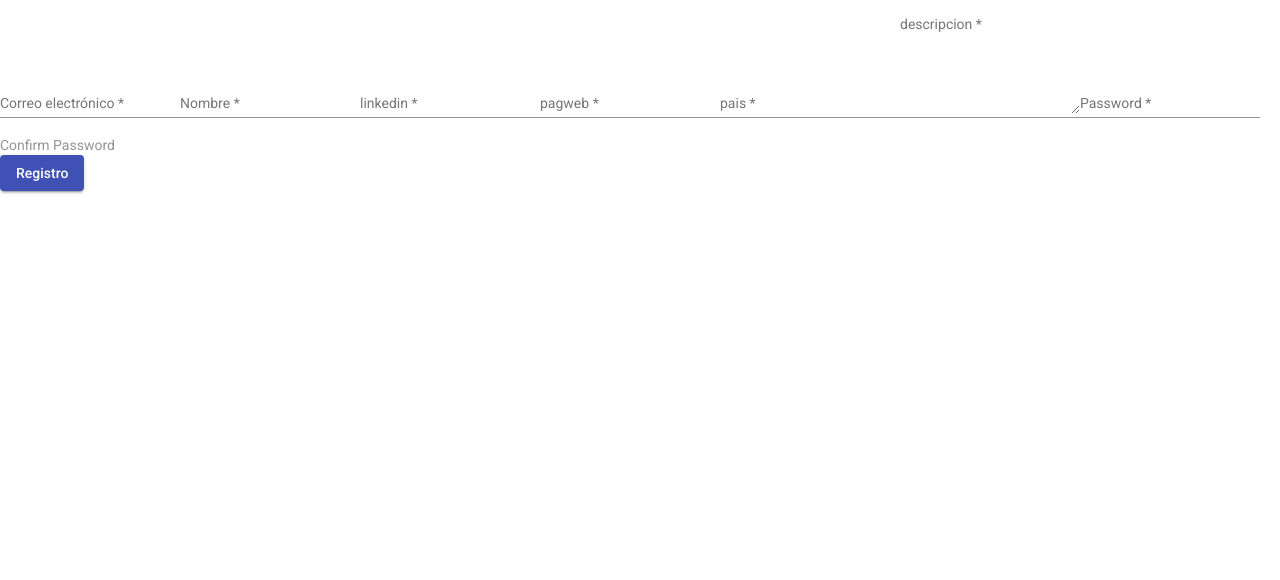
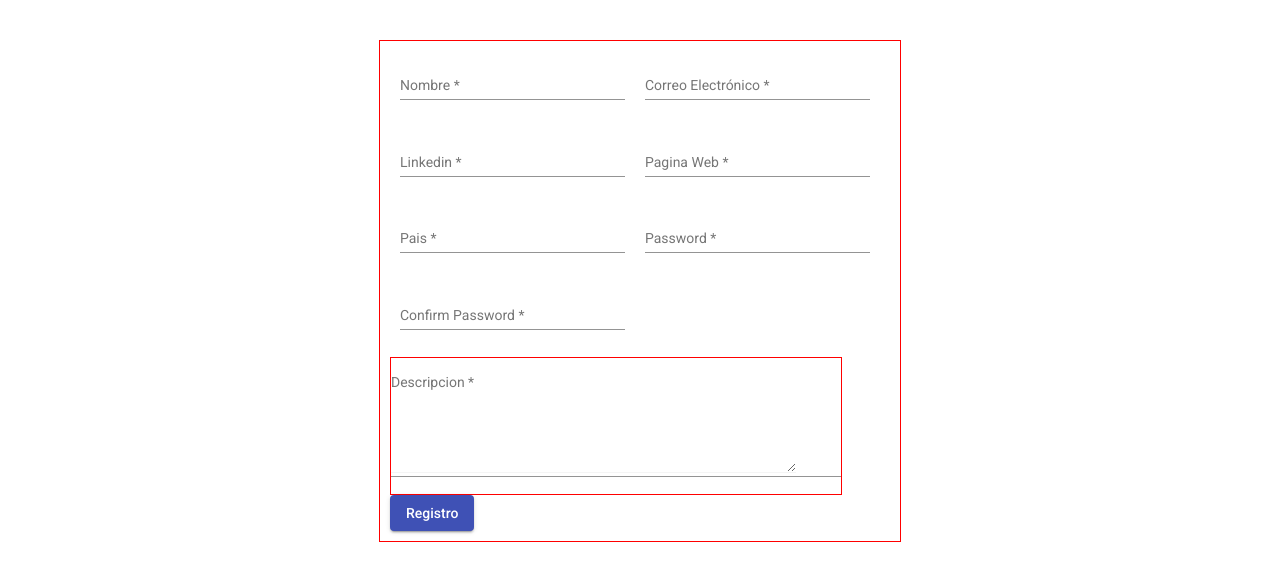
Before and after one commit to UlisesVil/HackatonGM, an Angular app: page / in a window 1280 px wide. Shown: the top 580 px of the page. Built offline with nearby package versions, Linux system fonts and the light colour scheme.

Commit message:
Registro con estilo

```diff
--- a/src/app/auth/register/register.component.css
+++ b/src/app/auth/register/register.component.css
@@ -1,34 +1,38 @@
-/*
+
 .wrapper{
   width: 100%;
-  height: 100vh;
+  height: fit-content;
   display: flex;
   justify-content: center;
   align-items: center;
+  /*border: 1px solid red;*/
+}
 
+.group{
+  width: 45%;
+  min-width: 200px;
+  padding: 10px;
 }
+.textAreagroup{
+  width: 90%;
+  margin: 0 auto;
+  border: 1px solid red;
+}
+
 form{
   min-width: 200px;
-  width: 400px;
+  width: 500px;
   max-width: 500px;
   align-items: center;
   justify-content: center;
-  margin: 40px auto;
-}
-input[type=text],
-input[type=password]{
-  display: block;
-  width: 90%;
-  margin: 15px auto 5px;
-  background-color: transparent;
-  border: none;
-  border-bottom: 1px solid whitesmoke;
-  outline: none;
-  color: whitesmoke;
-  text-shadow: 3px 3px 3px black;
+  margin-top: 40px;
+  border: 1px solid red;
+  padding: 10px;
+
 }
 
 textarea{
+
   display: block;
   width: 90%;
   margin: 15px auto 5px;
@@ -40,47 +44,7 @@ textarea{
 
 input:-webkit-autofill {
   border: none;
-  border-bottom: 1px solid whitesmoke;
-  -webkit-text-fill-color: whitesmoke;
+  -webkit-text-fill-color: rgb(20, 20, 20);
   -webkit-box-shadow: 0 0 0px 1000px transparent inset;
   transition: background-color 5000s ease-in-out 0s;
 }
-
-.form_error{
-  color: red;
-  margin-left: 20px;
-  font-size: 15px;
-}
-
-.warnning{
-  margin: 5px 0;
-  color: rgb(209, 0, 0);
-  font-size: 12px;
-  text-align: center;
-}
-
-.submit{
-  position: relative;
-  display: block;
-  width: 100px;
-  margin: 20px 0 0 20px;
-  padding: 5px 0;
-  color: white;
-  border-radius: 5px;
-  border: none;
-  background-color: rgba(0, 0, 255, 0.479);
-}
-
-.submit:hover{
-  bottom: 3px;
-  background-color: rgb(0, 51, 192);
-  box-shadow:
-    0 0px 30px rgba(0, 177, 247, 0.616)
-  ;
-}
-
-.submit:active{
-  bottom: 1px;
-}
-
-*/
--- a/src/app/auth/register/register.component.html
+++ b/src/app/auth/register/register.component.html
@@ -1,21 +1,7 @@
 <div class="wrapper">
   <form [formGroup]="form" (ngSubmit)="registrar()">
-    <mat-form-field>
-      <input
-        matInput
-        type="text"
-        name="correo"
-        placeholder="Correo electrónico"
-        formControlName="mail"
-        required
-      >
-      <mat-error>
-        <span class="form_error">
-          <strong>*El correo es requerido</strong>
-        </span>
-      </mat-error>
-    </mat-form-field>
-    <mat-form-field>
+
+    <mat-form-field class="group">
       <input
         matInput
         type="text"
@@ -26,80 +12,81 @@
       >
       <mat-error>
         <span class="form_error">
-          <strong>*El Nombre es requerido</strong>
+          <strong>Por favor escribe tu nombre</strong>
         </span>
       </mat-error>
     </mat-form-field>
 
-    <mat-form-field>
+
+    <mat-form-field class="group">
+      <input
+        matInput
+        type="text"
+        name="correo"
+        placeholder="Correo Electrónico"
+        formControlName="mail"
+        required
+      >
+      <mat-error>
+        <span class="form_error">
+          <strong>Ingresa tu e-mail</strong>
+        </span>
+      </mat-error>
+    </mat-form-field>
+
+    <mat-form-field class="group">
       <input
         matInput
         type="text"
         name="linkedin"
         formControlName="linkedin"
-        placeholder="linkedin"
+        placeholder="Linkedin"
         required
       >
       <mat-error>
         <span class="form_error">
-          <strong>*Your Last Name is required</strong>
+          <strong>Escribe tu LinkedIn</strong>
         </span>
       </mat-error>
     </mat-form-field>
 
-    <mat-form-field>
+    <mat-form-field class="group">
       <input
         matInput
         type="text"
         name="pagweb"
-        placeholder="pagweb"
+        placeholder="Pagina Web"
         formControlName="pagweb"
         required
       >
       <mat-error>
         <span class="form_error">
-          <strong>*Your Last Name is required</strong>
+          <strong>Escribe tu pagina Web</strong>
         </span>
       </mat-error>
     </mat-form-field>
 
-    <mat-form-field>
+    <mat-form-field class="group">
       <input
         matInput
         type="text"
         name="pais"
-        placeholder="pais"
+        placeholder="Pais"
         formControlName="pais"
         required
       >
       <mat-error>
         <span class="form_error">
-          <strong>*Your Last Name is required</strong>
+          <strong>Cual es tu pais?</strong>
         </span>
      </mat-error>
     </mat-form-field>
 
-    <mat-form-field>
-      <textarea
+
+
+    <mat-form-field class="group">
+      <input
         matInput
-        cols="30"
-        rows="6"
-        name="descripcion"
-        placeholder="descripcion"
-        formControlName="descripcion"
-        required
-      >
-      </textarea>
-      <mat-error>
-        <span class="form_error">
-          <strong>*Password is required</strong>
-        </span>
-      </mat-error>
-    </mat-form-field>
-
-    <mat-form-field>
-      <input
-      matInput
         type="password"
         name="password"
         placeholder="Password"
@@ -108,20 +95,40 @@
       >
       <mat-error>
         <span class="form_error">
-          <strong>*Password is required</strong>
+          <strong>Es necesario escribir una Contraseña</strong>
         </span>
       </mat-error>
     </mat-form-field>
 
+    <mat-form-field class="group">
     <input
-     matInput
+      matInput
       type="password"
       name="passwordConfirm"
       placeholder="Confirm Password"
       formControlName="confirmPassword"
       required
     >
+    </mat-form-field>
+
+    <mat-form-field class="textAreagroup">
+      <textarea
+        matInput
+        cols="30"
+        rows="6"
+        name="descripcion"
+        placeholder="Descripcion"
+        formControlName="descripcion"
+        required
+      >
+      </textarea>
+      <mat-error>
+        <span class="form_error">
+          <strong>Escribe una descripcion</strong>
+        </span>
+      </mat-error>
+    </mat-form-field>
     <button mat-raised-button color="primary" type="submit">Registro</button>
-    <!--<input class="submit" type="submit" value="Sign Up">-->
+
   </form>
 </div>
```
